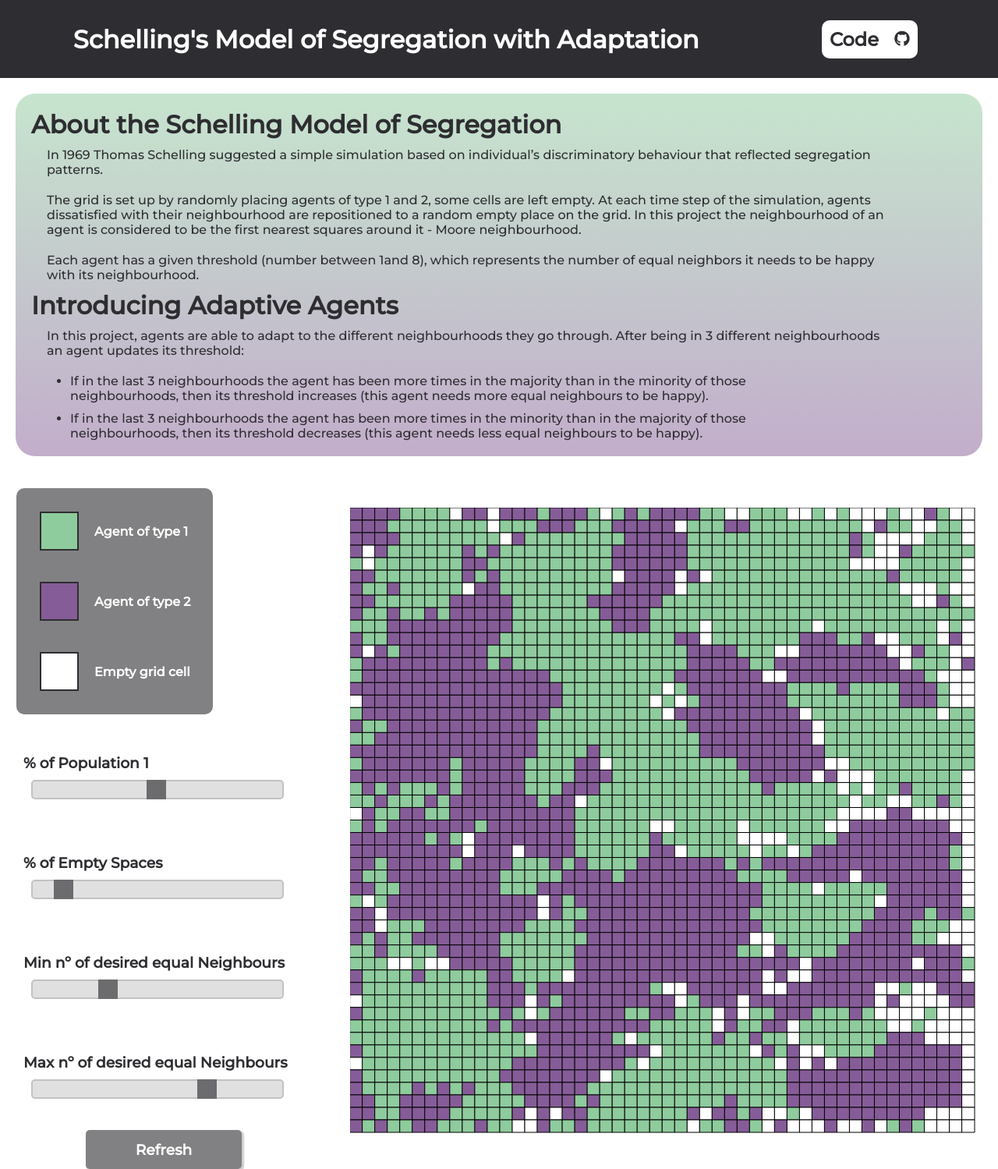
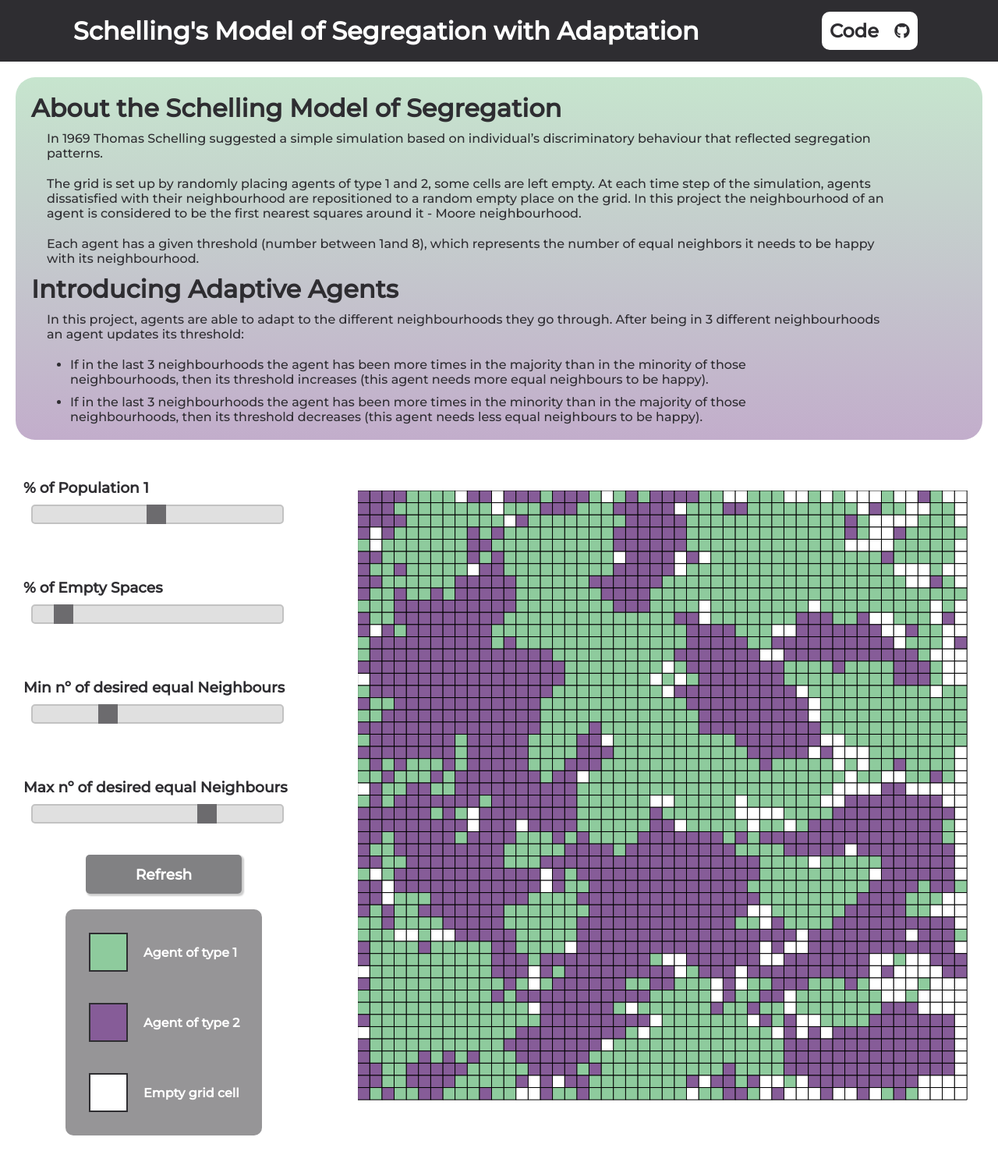
Before and after one commit to AnaSRamalhete/site, a PHP site: page /Schellings_Model/index.php in a window 1280 px wide. Shown: the whole page at 78% size. After the commit the page ends 1456 px from the top, so only its background shows below. Run offline with PHP 8.4, Linux system fonts and the light colour scheme; some libraries are stand-ins or nearby versions.

Commit message:
SM: Changing display of var-section

```diff
--- a/web/Schellings_Model/SM_styles.css
+++ b/web/Schellings_Model/SM_styles.css
@@ -4,7 +4,7 @@
 
 /* -------------- NavBar Section ----------------  */
 .nav-bar{
-    height: 100px;
+    height: fit-content;
     width: 100%;
     padding: 15px;
     display: flex;
@@ -82,6 +82,9 @@
 }
 .var-section{
     flex: 1;
+    display: flex;
+    flex-direction: column;
+    align-items: center;
 }
 
 .grid-section{
@@ -104,6 +107,7 @@
     display: flex;
     flex-direction: column;
     padding: 30px;
+    width: 100%;
 }
 
 .slider {
@@ -146,7 +150,6 @@
     display: flex;
     background-color: rgba(46, 45, 49,0.6);
     height: 50px;
-    margin:auto;
     border-radius: 5px;
     width: 200px;
     color: white;
@@ -169,9 +172,9 @@
   .legend{
     display: flex;
     flex-direction: column;
-    background-color:  rgba(46, 45, 49,0.6);
+    background-color:  rgba(46, 45, 49,0.5);
     border-radius: 10px;
-    margin: 5%;
+    margin-top: 20px;
     padding: 10px;
     width: 60%;
   }
--- a/web/Schellings_Model/index.php
+++ b/web/Schellings_Model/index.php
@@ -65,21 +65,6 @@
 
         <div class="var-section">
 
-            <div class="legend">
-                <div class="GridCell_legend">
-                    <div id="square-1"></div>
-                    <p> Agent of type 1</p>
-                </div>
-                <div class="GridCell_legend">
-                    <div id="square-2"></div>
-                    <p> Agent of type 2</p>
-                </div>
-                <div class="GridCell_legend">
-                    <div id="square-empty"></div>
-                    <p> Empty grid cell</p>
-                </div>
-            </div>
-
             <div class="slideContainer">
                 <h3>% of Population 1</h3>
                 <input type="range" min="1" max="100" value="50" id="pPopulation1" class="slider">
@@ -104,6 +89,22 @@
             <div class="btn-refresh" id="btnRefresh">
                 <h3>Refresh</h3>
             </div>
+
+            <div class="legend">
+                <div class="GridCell_legend">
+                    <div id="square-1"></div>
+                    <p> Agent of type 1</p>
+                </div>
+                <div class="GridCell_legend">
+                    <div id="square-2"></div>
+                    <p> Agent of type 2</p>
+                </div>
+                <div class="GridCell_legend">
+                    <div id="square-empty"></div>
+                    <p> Empty grid cell</p>
+                </div>
+            </div>
+
         </div>
 
         <!-- ----------------- -->
```
